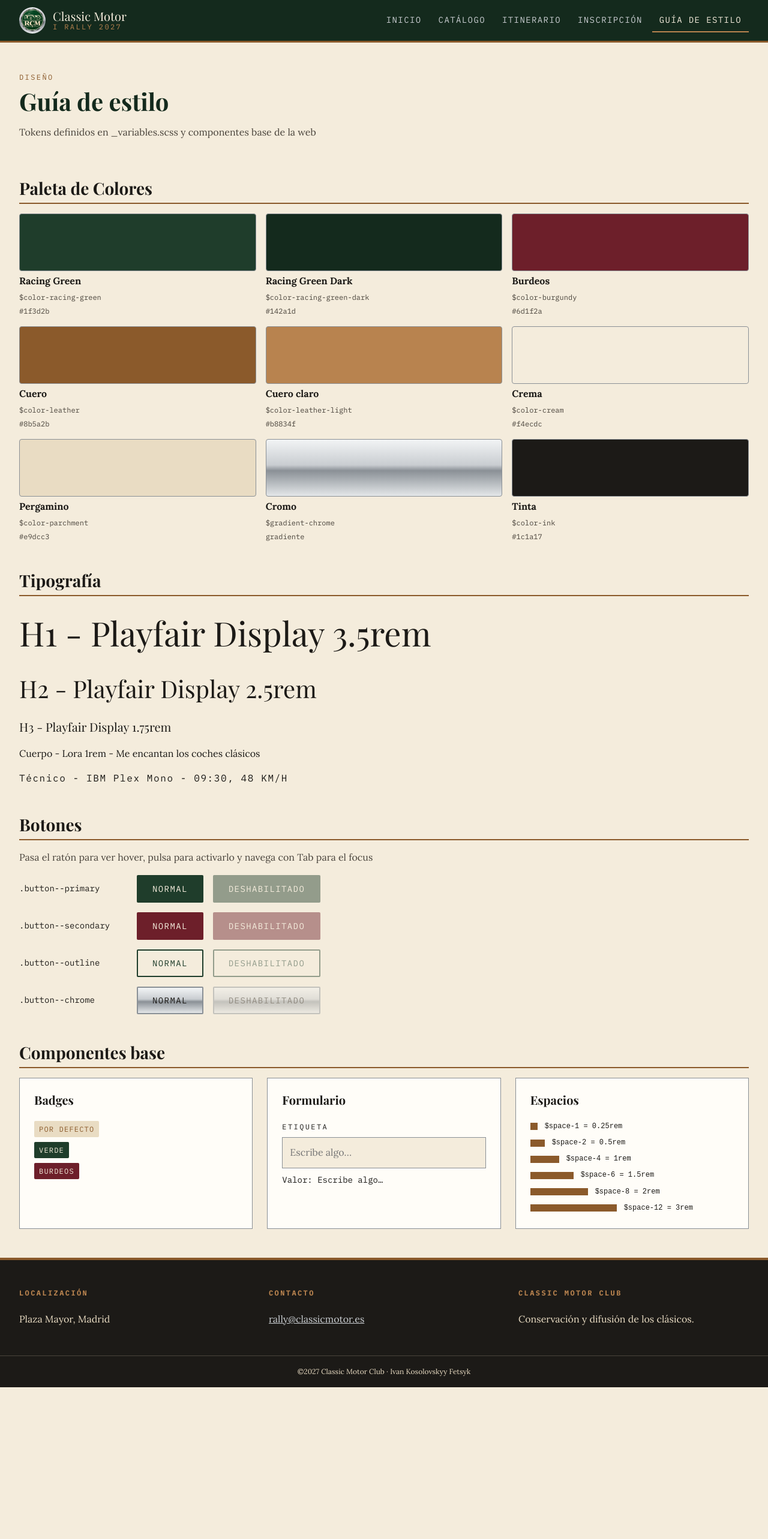
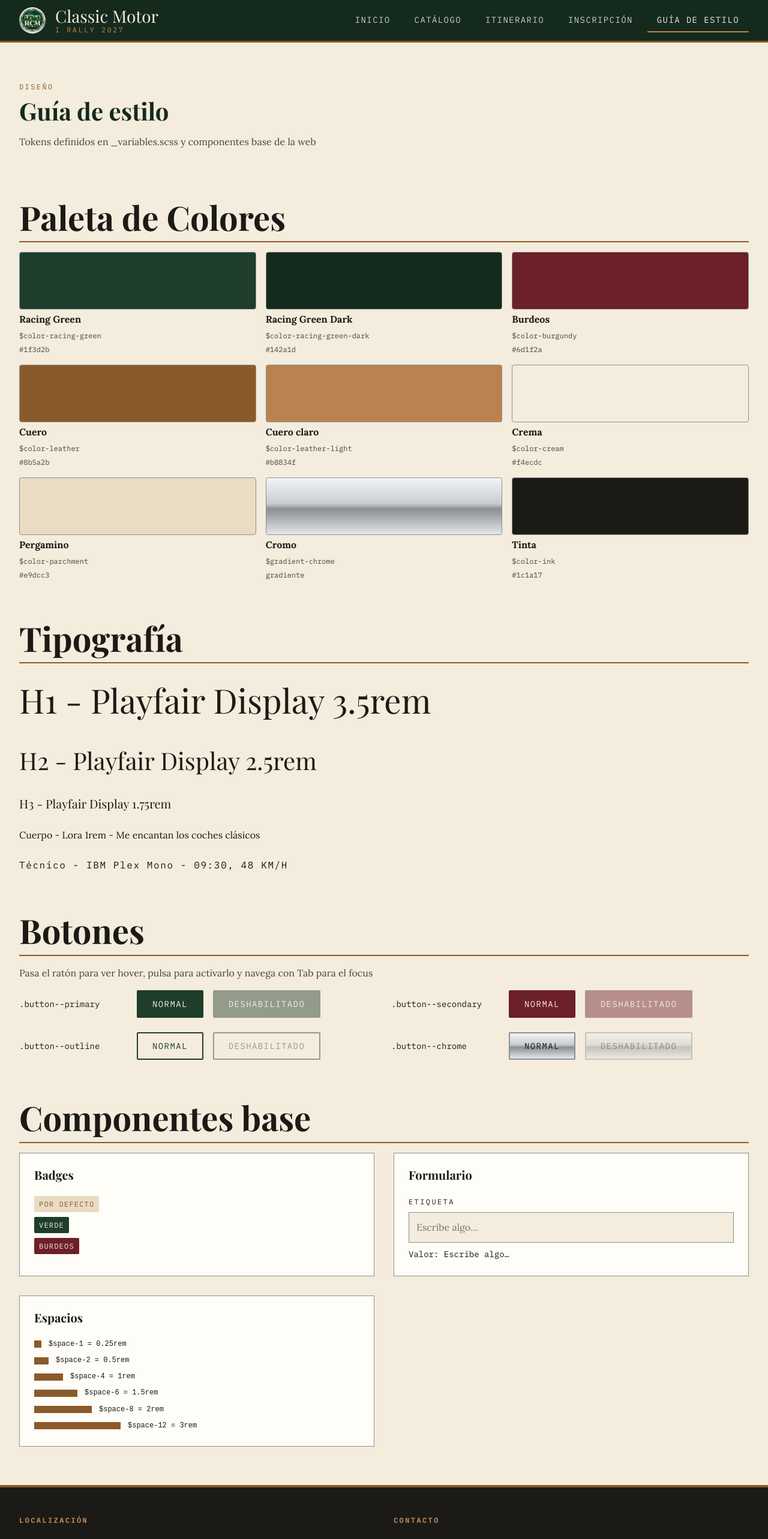
Before and after one commit to donivanovich/RallyClassicMotors, an Angular app: page /guia-estilo in a window 1280 px wide. Shown: the top 2566 px of the page at 60% size. Before the commit the page ends 2313 px from the top, so only its background shows below. Built offline with nearby package versions, Linux system fonts and the light colour scheme.

Commit message:
feat: implement responsive mobile-first styles across breakpoints

```diff
--- a/src/app/layout/footer/footer.scss
+++ b/src/app/layout/footer/footer.scss
@@ -9,8 +9,9 @@
   &__inner {
     @include container;
     display: grid;
-    gap: $space-8;
-    padding-block: $space-12;
+    grid-template-columns: 1fr;
+    gap: $space-6;
+    padding-block: $space-8;
   }
 
   &__col {
@@ -42,9 +43,24 @@
     border-top: 1px solid $color-ink-soft;
   }
 
+  @include mq($bp-mobile) {
+    &__inner {
+      gap: $space-8;
+      padding-block: $space-12;
+    }
+  }
+
   @include mq($bp-tablet) {
     &__inner {
+      grid-template-columns: repeat(2, 1fr);
+    }
+  }
+
+  @include mq($bp-desktop) {
+    &__inner {
       grid-template-columns: repeat(3, 1fr);
+      gap: $space-12;
+      padding-block: $space-16;
     }
   }
 }
--- a/src/app/layout/header/header.scss
+++ b/src/app/layout/header/header.scss
@@ -59,9 +59,33 @@
     cursor: pointer;
   }
 
+  @include mq($bp-mobile) {
+    &__brand {
+      gap: $space-4;
+    }
+
+    &__name {
+      font-size: $font-size-xl;
+    }
+  }
+
   @include mq($bp-tablet) {
     &__toggle {
       display: none;
+    }
+  }
+
+  @include mq($bp-desktop) {
+    &__inner {
+      padding-block: $space-4;
+    }
+
+    &__brand {
+      gap: $space-6;
+    }
+
+    &__name {
+      font-size: $font-size-2xl;
     }
   }
 }
@@ -105,6 +129,16 @@
     border-bottom-color: $color-leather-light;
   }
 
+  @include mq($bp-mobile) {
+    &__list {
+      gap: $space-2;
+    }
+
+    &__link {
+      padding-inline: $space-4;
+    }
+  }
+
   @include mq($bp-tablet) {
     display: block;
     width: auto;
@@ -114,4 +148,10 @@
       padding: 0;
     }
   }
+
+  @include mq($bp-desktop) {
+    &__list {
+      gap: $space-4;
+    }
+  }
 }
--- a/src/app/pages/style-guide/style-guide.scss
+++ b/src/app/pages/style-guide/style-guide.scss
@@ -4,8 +4,33 @@
 .guide {
   padding-top: 0;
 
-  &__heading { font-size: $font-size-xl; border-bottom: 2px solid $color-leather; padding-bottom: $space-2; }
-  &__note { color: $color-ink-soft; }
+  &__heading {
+    font-size: $font-size-xl;
+    border-bottom: 2px solid $color-leather;
+    padding-bottom: $space-2;
+  }
+
+  &__note {
+    color: $color-ink-soft;
+  }
+
+  @include mq($bp-mobile) {
+    &__heading {
+      font-size: $font-size-2xl;
+    }
+  }
+
+  @include mq($bp-tablet) {
+    &__heading {
+      font-size: $font-size-3xl;
+    }
+  }
+
+  @include mq($bp-desktop) {
+    &__heading {
+      max-width: 80%;
+    }
+  }
 }
 
 .palette {
@@ -14,10 +39,21 @@
   margin: 0;
   display: grid;
   gap: $space-4;
-  grid-template-columns: repeat(2, 1fr);
+  grid-template-columns: 1fr;
 
-  &__item { display: flex; flex-direction: column; gap: $space-1; }
-  &__swatch { display: block; height: 96px; border: $border-thin; border-radius: $radius-md; }
+  &__item {
+    display: flex;
+    flex-direction: column;
+    gap: $space-1;
+  }
+
+  &__swatch {
+    display: block;
+    height: 96px;
+    border: $border-thin;
+    border-radius: $radius-md;
+  }
+
   &__swatch--green { background: $color-racing-green; }
   &__swatch--green-dark { background: $color-racing-green-dark; }
   &__swatch--burgundy { background: $color-burgundy; }
@@ -27,10 +63,24 @@
   &__swatch--parchment { background: $color-parchment; }
   &__swatch--chrome { background: $gradient-chrome; }
   &__swatch--ink { background: $color-ink; }
-  &__token { font-family: $font-mono; font-size: $font-size-xs; color: $color-ink-soft; }
 
-  @include mq($bp-tablet) { grid-template-columns: repeat(3, 1fr); }
-  @include mq($bp-desktop) { grid-template-columns: repeat(5, 1fr); }
+  &__token {
+    font-family: $font-mono;
+    font-size: $font-size-xs;
+    color: $color-ink-soft;
+  }
+
+  @include mq($bp-mobile) {
+    grid-template-columns: repeat(2, 1fr);
+  }
+
+  @include mq($bp-tablet) {
+    grid-template-columns: repeat(3, 1fr);
+  }
+
+  @include mq($bp-desktop) {
+    grid-template-columns: repeat(5, 1fr);
+  }
 }
 
 .type {
@@ -44,9 +94,17 @@
   &__sample--body { max-width: 60ch; }
   &__sample--mono { font-family: $font-mono; letter-spacing: 0.1em; }
 
+  @include mq($bp-mobile) {
+    gap: $space-6;
+  }
+
   @include mq($bp-tablet) {
     &__sample--h1 { font-size: $font-size-3xl; }
     &__sample--h2 { font-size: $font-size-2xl; }
+  }
+
+  @include mq($bp-desktop) {
+    gap: $space-8;
   }
 }
 
@@ -56,6 +114,18 @@
 
   &__row { display: flex; flex-wrap: wrap; align-items: center; gap: $space-4; }
   &__label { font-family: $font-mono; font-size: $font-size-sm; min-width: 180px; }
+
+  @include mq($bp-mobile) {
+    gap: $space-6;
+  }
+
+  @include mq($bp-tablet) {
+    grid-template-columns: repeat(2, 1fr);
+  }
+
+  @include mq($bp-desktop) {
+    gap: $space-8;
+  }
 }
 
 .components {
@@ -70,5 +140,15 @@
   &__space { display: flex; align-items: center; gap: $space-3; font-size: $font-size-xs; }
   &__bar { display: block; height: 12px; background: $color-leather; }
 
-  @include mq($bp-tablet) { grid-template-columns: repeat(3, 1fr); }
+  @include mq($bp-mobile) {
+    gap: $space-8;
+  }
+
+  @include mq($bp-tablet) {
+    grid-template-columns: repeat(2, 1fr);
+  }
+
+  @include mq($bp-desktop) {
+    grid-template-columns: repeat(3, 1fr);
+  }
 }
--- a/src/styles.scss
+++ b/src/styles.scss
@@ -43,16 +43,42 @@ a { color: $color-racing-green; }
 //section
 .section {
   @include container;
-  padding-block: $space-12;
+  padding-block: $space-8;
 
-  @include mq($bp-desktop) { padding-block: $space-16; }
+  &__eyebrow {
+    @include eyebrow;
+    color: $color-leather;
+    margin: 0 0 $space-2;
+  }
 
-  &__eyebrow { @include eyebrow; color: $color-leather; margin: 0 0 $space-2; }
-  &__title { font-size: $font-size-xl; color: $color-racing-green-dark; }
-  &__lead { max-width: 60ch; color: $color-ink-soft; }
+  &__title {
+    font-size: $font-size-xl;
+    color: $color-racing-green-dark;
+  }
+
+  &__lead {
+    max-width: 60ch;
+    color: $color-ink-soft;
+  }
+
+  @include mq($bp-mobile) {
+    padding-block: $space-12;
+  }
 
   @include mq($bp-tablet) {
-    &__title { font-size: $font-size-2xl; }
+    padding-block: $space-16;
+
+    &__title {
+      font-size: $font-size-2xl;
+    }
+  }
+
+  @include mq($bp-desktop) {
+    padding-block: calc($space-16 + $space-8);
+
+    &__title {
+      font-size: $font-size-3xl;
+    }
   }
 }
 
--- a/src/styles/_mixins.scss
+++ b/src/styles/_mixins.scss
@@ -8,9 +8,19 @@
   width: 100%;
   max-width: $container-max;
   margin-inline: auto;
-  padding-inline: $space-4;
+  padding-inline: $space-3;
 
-  @include mq($bp-tablet) { padding-inline: $space-8; }
+  @include mq($bp-mobile) {
+    padding-inline: $space-4;
+  }
+
+  @include mq($bp-tablet) {
+    padding-inline: $space-8;
+  }
+
+  @include mq($bp-desktop) {
+    padding-inline: $space-12;
+  }
 }
 
 @mixin focus-ring {
```
